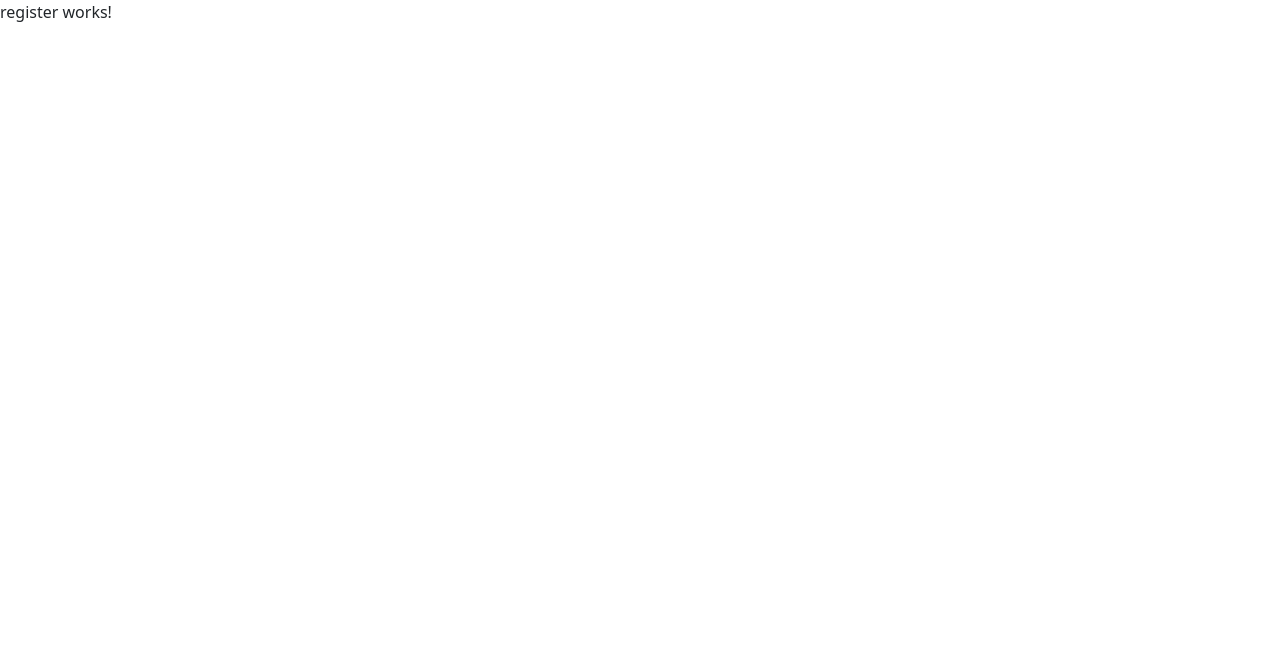
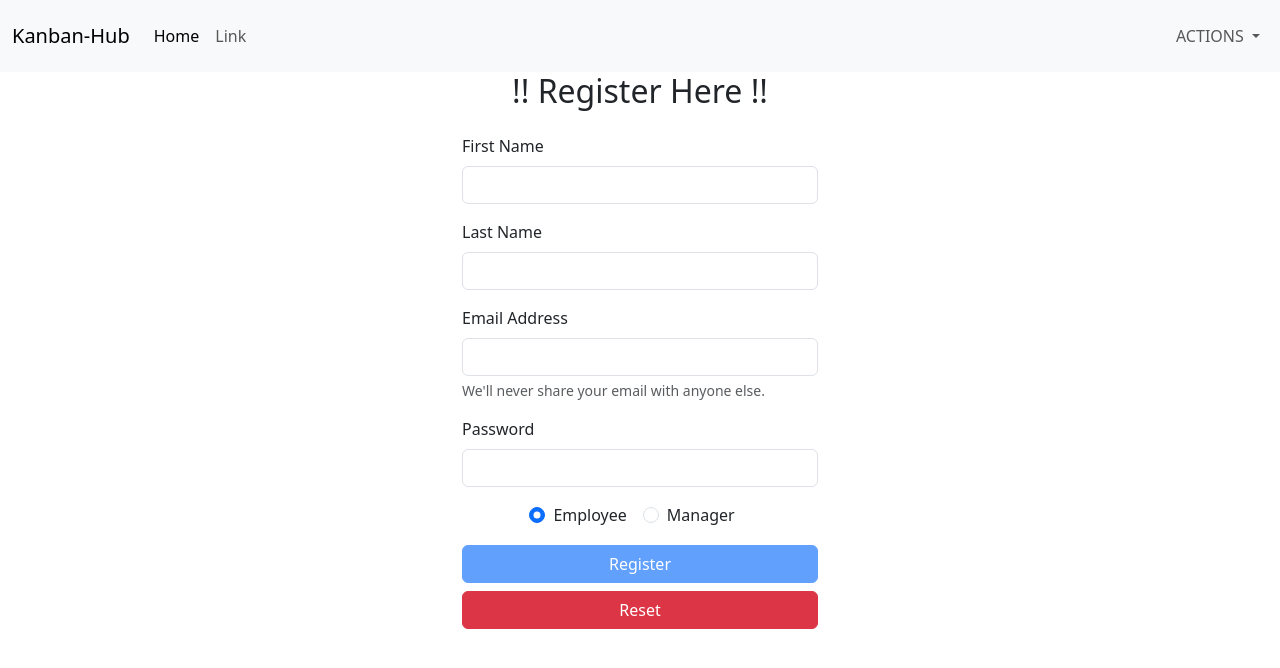
Before and after one commit to r15priyanshu/KanbanHub-Frontend, an Angular app: page /register in a window 1280 px wide. Shown: the top 668 px of the page. Built offline with nearby package versions, Linux system fonts and the light colour scheme.

Commit message:
Add Basic Navbar and Register Component With Reactive Forms and Validations

```diff
--- a/angular.json
+++ b/angular.json
@@ -31,7 +31,7 @@
               "src/styles.css"
             ],
             "scripts": [
-              "node_modules/bootstrap/dist/js/bootstrap.min.js"
+              "node_modules/bootstrap/dist/js/bootstrap.bundle.min.js"
             ]
           },
           "configurations": {
--- a/package.json
+++ b/package.json
@@ -19,6 +19,7 @@
     "@angular/platform-browser-dynamic": "^18.1.0",
     "@angular/router": "^18.1.0",
     "bootstrap": "^5.3.3",
+    "kanban-hub": "file:",
     "rxjs": "~7.8.0",
     "tslib": "^2.3.0",
     "zone.js": "~0.14.3"
--- a/src/app/app.component.html
+++ b/src/app/app.component.html
@@ -1 +1,2 @@
-<router-outlet />
+<app-navbar/>
+<router-outlet/>
--- a/src/app/app.component.ts
+++ b/src/app/app.component.ts
@@ -1,10 +1,11 @@
 import { Component } from '@angular/core';
 import { RouterOutlet } from '@angular/router';
+import { NavbarComponent } from "./components/navbar/navbar.component";
 
 @Component({
   selector: 'app-root',
   standalone: true,
-  imports: [RouterOutlet],
+  imports: [RouterOutlet, NavbarComponent],
   templateUrl: './app.component.html',
   styleUrl: './app.component.css'
 })
--- /dev/null
+++ b/src/app/components/navbar/navbar.component.html
@@ -0,0 +1,35 @@
+<nav class="navbar navbar-expand-lg navbar-light bg-light pt-3 pb-3">
+    <div class="container-fluid">
+        <a class="navbar-brand" href="#">{{navBarHeadingName}}</a>
+        <button class="navbar-toggler" type="button" data-bs-toggle="collapse" data-bs-target="#navbarSupportedContent"
+            aria-controls="navbarSupportedContent" aria-expanded="false" aria-label="Toggle navigation">
+            <span class="navbar-toggler-icon"></span>
+        </button>
+        <div class="collapse navbar-collapse" id="navbarSupportedContent">
+            <ul class="navbar-nav me-auto mb-2 mb-lg-0">
+                <li class="nav-item">
+                    <a class="nav-link active" aria-current="page" href="#">Home</a>
+                </li>
+                <li class="nav-item">
+                    <a class="nav-link" href="#">Link</a>
+                </li>
+            </ul>
+            <ul class="navbar-nav ms-auto mb-2 mb-lg-0">
+                <li class="nav-item dropdown">
+                    <a class="nav-link dropdown-toggle" href="#" id="navbarDropdown" role="button"
+                        data-bs-toggle="dropdown" aria-expanded="false">
+                        ACTIONS
+                    </a>
+                    <ul class="dropdown-menu dropdown-menu-end" aria-labelledby="navbarDropdown">
+                        <li><a class="dropdown-item" href="#">Action</a></li>
+                        <li><a class="dropdown-item" href="#">Another action</a></li>
+                        <li>
+                            <hr class="dropdown-divider">
+                        </li>
+                        <li><a class="dropdown-item" href="#">Something else here</a></li>
+                    </ul>
+                </li>
+            </ul>
+        </div>
+    </div>
+</nav>
--- /dev/null
+++ b/src/app/components/navbar/navbar.component.ts
@@ -0,0 +1,13 @@
+import { UpperCasePipe } from '@angular/common';
+import { Component } from '@angular/core';
+
+@Component({
+  selector: 'app-navbar',
+  standalone: true,
+  imports: [UpperCasePipe],
+  templateUrl: './navbar.component.html',
+  styleUrl: './navbar.component.css'
+})
+export class NavbarComponent {
+  navBarHeadingName:string='Kanban-Hub'
+}
--- a/src/app/pages/register/register.component.html
+++ b/src/app/pages/register/register.component.html
@@ -1 +1,79 @@
-<p>register works!</p>
+<div class="container">
+    <div class="row">
+        <div class="col-md-4 offset-md-4">
+            <h2 class="text-center mb-4">!! Register Here !! </h2>
+            <form [formGroup]="registerFormGroup" (ngSubmit)="handleRegister()">
+                <div class="mb-3">
+                    <label for="firstName" class="form-label">First Name</label>
+                    <input type="text" class="form-control" id="firstName" aria-describedby="firstName"
+                        formControlName="firstName"
+                        [class.is-invalid]="controls['firstName'].touched && controls['firstName'].invalid">
+                    @if(controls['firstName'].touched && controls['firstName'].invalid){
+                    <div class="form-text text-danger">
+                        @if(controls['firstName'].hasError('required')){
+                        <div>This is mandatory field !!</div>
+                        }
+                        @if(controls['firstName'].hasError('minlength')){
+                        <div>Minimum Length Required : 3 !!</div>
+                        }
+                    </div>
+                    }
+                </div>
+                <div class="mb-3">
+                    <label for="lastName" class="form-label">Last Name</label>
+                    <input type="text" class="form-control" id="lastName" aria-describedby="lastName"
+                        formControlName="lastName">
+                </div>
+                <div class="mb-3">
+                    <label for="email" class="form-label">Email Address</label>
+                    <input type="text" class="form-control" id="email" aria-describedby="email" formControlName="email"
+                        [class.is-invalid]="controls['email'].touched && controls['email'].invalid">
+                    <div id="emailHelp" class="form-text">We'll never share your email with anyone else.</div>
+                    @if(controls['email'].touched && controls['email'].invalid){
+                    <div class="form-text text-danger">
+                        @if(controls['email'].hasError('required')){
+                        <div>This is mandatory field !!</div>
+                        }
+                        @if(controls['email'].hasError('minlength')){
+                        <div>Minimum Length Required : 5 !!</div>
+                        }
+                    </div>
+                    }
+                </div>
+                <div class="mb-3">
+                    <label for="password" class="form-label">Password</label>
+                    <input type="password" class="form-control" id="password" aria-describedby="password"
+                        formControlName="password"
+                        [class.is-invalid]="controls['password'].touched && controls['password'].invalid">
+                    @if(controls['password'].touched && controls['password'].invalid){
+                    <div class="form-text text-danger">
+                        @if(controls['password'].hasError('required')){
+                        <div>This is mandatory field !!</div>
+                        }
+                        @if(controls['password'].hasError('minlength')){
+                        <div>Minimum Length Required : 5 !!</div>
+                        }
+                    </div>
+                    }
+                </div>
+                <div class="text-center">
+                    <div class="form-check form-check-inline">
+                        <input class="form-check-input" type="radio" id="employee" value=false
+                            formControlName="isManager">
+                        <label class="form-check-label" for="employee">Employee</label>
+                    </div>
+                    <div class="form-check form-check-inline">
+                        <input class="form-check-input" type="radio" id="manager" value=true
+                            formControlName="isManager">
+                        <label class="form-check-label" for="manager">Manager</label>
+                    </div>
+                </div>
+                <div class="d-grid gap-2 mt-3">
+                    <button class="btn btn-primary" type="submit"
+                        [disabled]="registerFormGroup.invalid">Register</button>
+                    <button class="btn btn-danger" type="button" (click)="handleReset()">Reset</button>
+                </div>
+            </form>
+        </div>
+    </div>
+</div>
--- a/src/app/pages/register/register.component.ts
+++ b/src/app/pages/register/register.component.ts
@@ -1,12 +1,60 @@
 import { Component } from '@angular/core';
+import {
+  FormBuilder,
+  FormControl,
+  FormGroup,
+  ReactiveFormsModule,
+  Validators,
+} from '@angular/forms';
 
 @Component({
   selector: 'app-register',
   standalone: true,
-  imports: [],
+  imports: [ReactiveFormsModule],
   templateUrl: './register.component.html',
-  styleUrl: './register.component.css'
+  styleUrl: './register.component.css',
 })
 export class RegisterComponent {
+  registerFormGroup: FormGroup;
 
+  private initialFormValues = {
+    firstName: '',
+    lastName: '',
+    email: '',
+    password: '',
+    isManager: 'false',
+  };
+
+  constructor(private formBuilder: FormBuilder) {
+    this.registerFormGroup = this.formBuilder.group({
+      firstName: new FormControl(this.initialFormValues.firstName, [
+        Validators.required,
+        Validators.minLength(3),
+      ]),
+      lastName: new FormControl(this.initialFormValues.lastName),
+      email: new FormControl(this.initialFormValues.email, [
+        Validators.required,
+        Validators.minLength(5),
+      ]),
+      password: new FormControl(this.initialFormValues.password, [
+        Validators.required,
+        Validators.minLength(5),
+      ]),
+      isManager: new FormControl(this.initialFormValues.isManager, [
+        Validators.required,
+      ]),
+    });
+  }
+
+  handleRegister() {
+    console.log(this.registerFormGroup.value);
+  }
+
+  handleReset() {
+    this.registerFormGroup.reset(this.initialFormValues);
+  }
+
+  get controls() {
+    return this.registerFormGroup.controls;
+  }
 }
```
Also changed, not shown: src/app/components/navbar/navbar.component.css (added), 2 other files (tests, documents, lock files or other folders).
